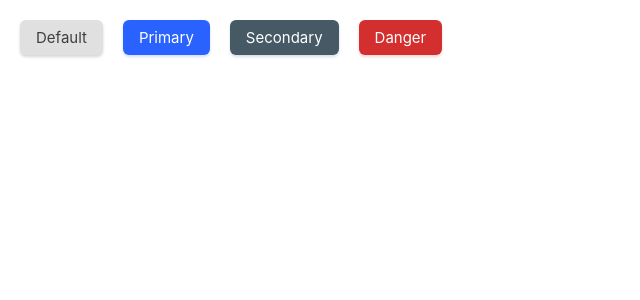
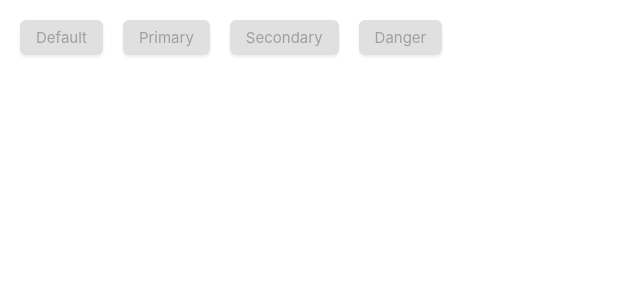
Before and after one commit to Vanaldito/button-component, a React (Vite) app: page / in a window 1280 px wide. Shown: the top 300 px of the page, without its empty margins (0-640 px from the left). Built offline with nearby package versions, Linux system fonts and the light colour scheme.

Commit message:
fix: disabled button does not have hover and focus effect

```diff
--- a/src/App.tsx
+++ b/src/App.tsx
@@ -6,10 +6,16 @@ export default function App() {
   return (
     <main>
       <div className="buttons">
-        <Button>Default</Button>
-        <Button color="primary">Primary</Button>
-        <Button color="secondary">Secondary</Button>
-        <Button color="danger">Danger</Button>
+        <Button disabled>Default</Button>
+        <Button disabled color="primary">
+          Primary
+        </Button>
+        <Button disabled color="secondary">
+          Secondary
+        </Button>
+        <Button disabled color="danger">
+          Danger
+        </Button>
       </div>
     </main>
   );
--- a/src/components/button.css
+++ b/src/components/button.css
@@ -103,7 +103,9 @@
   box-shadow: none;
 }
 
-.button--disabled {
+.button--disabled,
+.button--disabled:hover,
+.button--disabled:focus {
   --default-fg-color: #9f9f9f;
   --default-bg-color: #e0e0e0;
   --default-shadow-color: #9f9f9f33;
```
